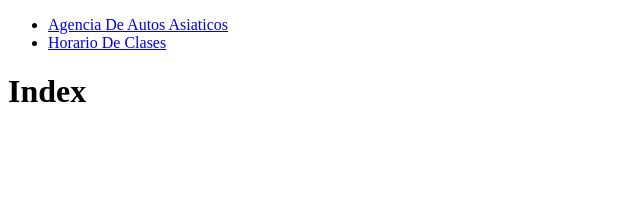
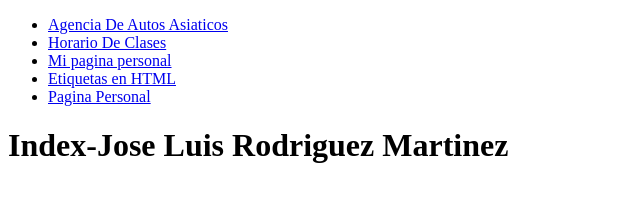
Before and after one commit to al45541/IDAI, a plain HTML site: page IDAI/index.html in a window 1280 px wide. Shown: the whole page, without its empty margins (0-640 px from the left). Drawn offline with Linux system fonts and the light colour scheme.

Commit message:
update
update

```diff
--- a/IDAI/index.html
+++ b/IDAI/index.html
@@ -3,7 +3,7 @@
 <head>
     <meta charset="UTF-8">
     <meta name="viewport" content="width=device-width, initial-scale=1.0">
-    <title>Document</title>
+    <title>Index</title>
 </head>
 <body>
     <header>
@@ -11,9 +11,12 @@
             <ul>
                 <li><a href="AgenciaDeAutosAsiaticos.html">Agencia De Autos Asiaticos</a></li>
                 <li><a href="HorarioDeClasesHTML.html">Horario De Clases</a></li>
+                <li><a href="MiPaginaPersonal.html">Mi pagina personal</a></li>
+                <li><a href="EtiquetasEnHtml.html">Etiquetas en HTML</a></li>
+                <li><a href="PaginaPersonal.html">Pagina Personal</a></li>
             </ul>
         </nav>
     </header>
-    <h1>Index</h1>
+    <h1>Index-Jose Luis Rodriguez Martinez</h1>
 </body>
 </html>
```
Also changed, not shown: IDAI/PaginaPersonal.html (+1 -1 lines).
